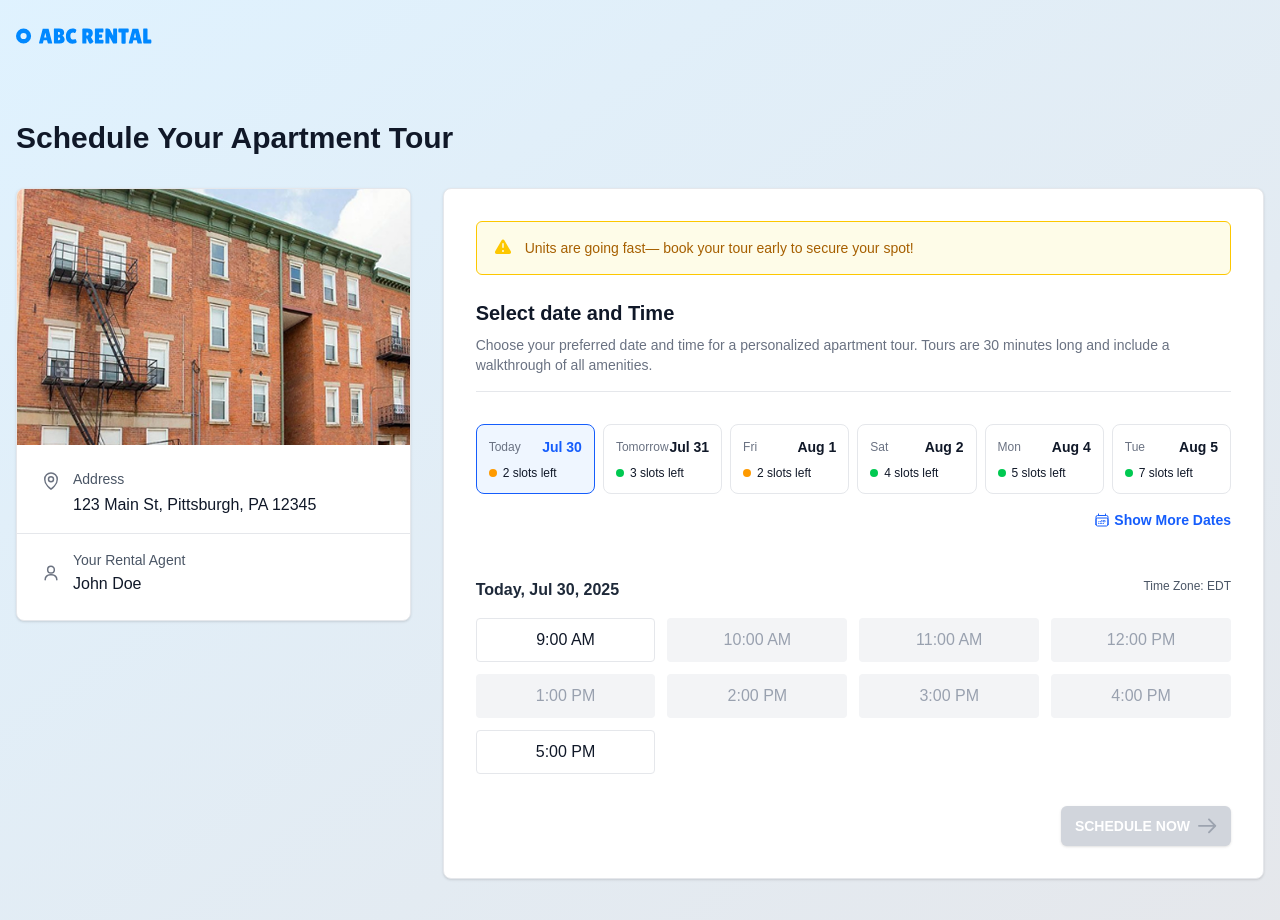
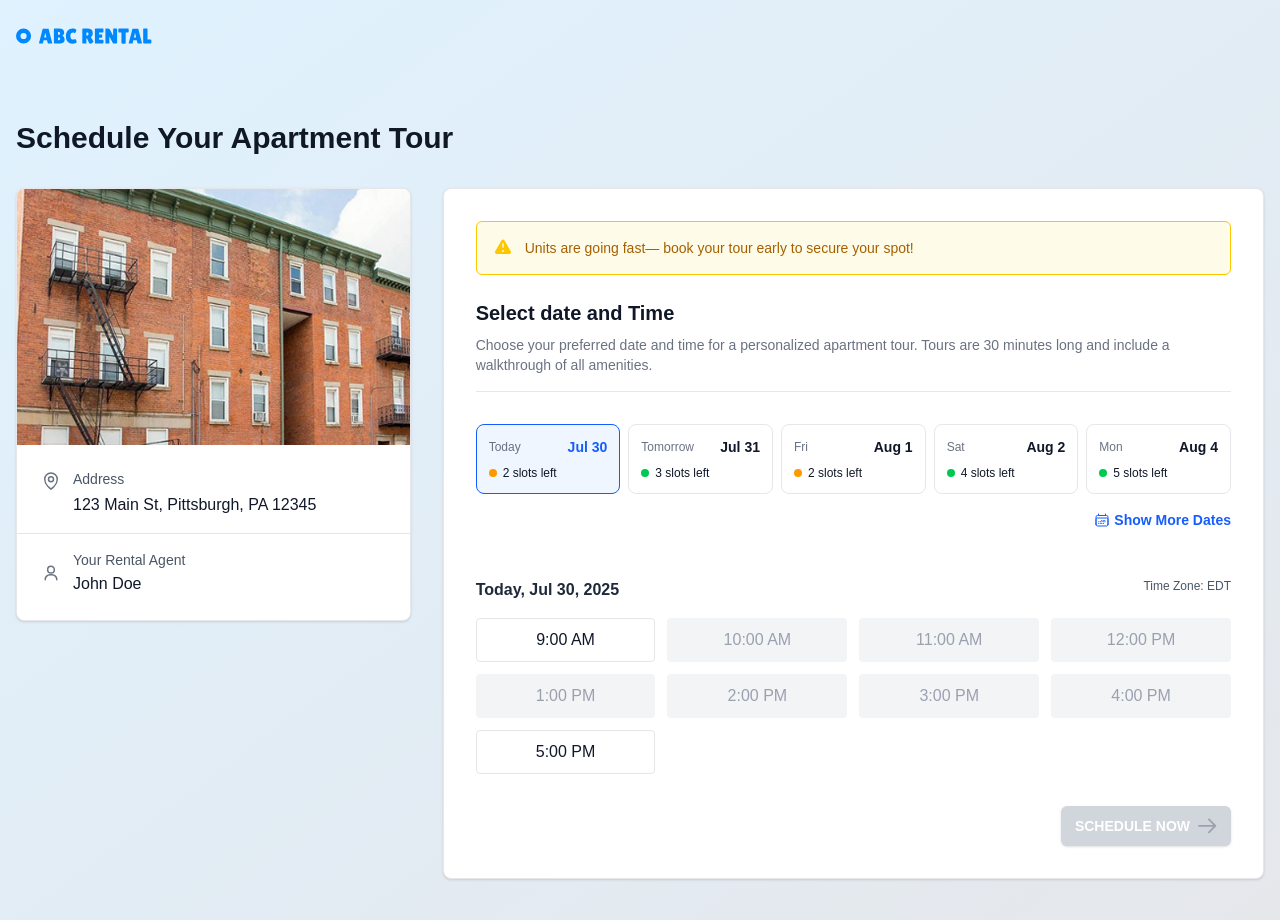
Before and after one commit to KmichaelT/abc-rental-scheduler, a Next.js app: page / in a window 1280 px wide. Shown: the top 920 px of the page. Built offline with nearby package versions, Linux system fonts and the light colour scheme.

Commit message:
date grid fix

```diff
--- a/components/DateCarousel.jsx
+++ b/components/DateCarousel.jsx
@@ -10,11 +10,24 @@ const DateCarousel = ({
 }) => {
   const [dateRange, setDateRange] = useState([]);
   const [currentStartDate, setCurrentStartDate] = useState(startDate || new Date());
+  const [isMobile, setIsMobile] = useState(false);
 
   useEffect(() => {
-    const dates = generateBusinessDays(currentStartDate, 6);
+    const checkMobile = () => {
+      setIsMobile(window.innerWidth < 768);
+    };
+
+    checkMobile();
+    window.addEventListener('resize', checkMobile);
+
+    return () => window.removeEventListener('resize', checkMobile);
+  }, []);
+
+  useEffect(() => {
+    const count = isMobile ? 6 : 5;
+    const dates = generateBusinessDays(currentStartDate, count);
     setDateRange(dates);
-  }, [currentStartDate]);
+  }, [currentStartDate, isMobile]);
 
   const formatDateDisplay = (date) => {
     const days = ['Sun', 'Mon', 'Tue', 'Wed', 'Thu', 'Fri', 'Sat'];
@@ -57,7 +70,9 @@ const DateCarousel = ({
     <div className="mb-4">
 
 
-      <div className="grid grid-cols-3 sm:grid-cols-4 md:grid-cols-6 gap-2 mb-4">
+      <div className={`grid gap-2 mb-4 ${
+        isMobile ? 'grid-cols-3' : 'grid-cols-5'
+      }`}>
         {dateRange.map((date, index) => {
           const dateInfo = formatDateDisplay(date);
           const availability = getDateAvailability(date);
```
